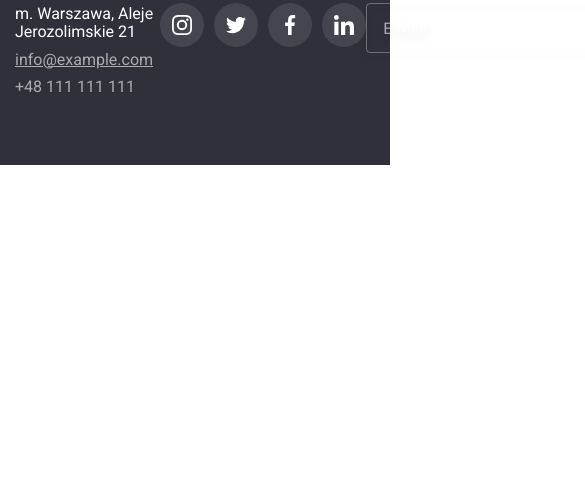
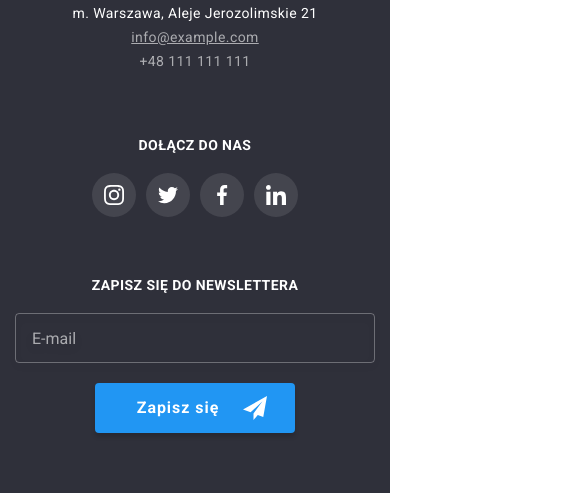
Before and after one commit to kgryguc/goit-markup-hw-08, a plain HTML site: page index.html in a window 390 px wide. Shown: the part 5256-5749 px from the top of the page, 585 px wide, since content can reach past the window. Before the commit the page ends 5421 px from the top, so only its background shows below. Drawn offline with nearby package versions, Linux system fonts and the light colour scheme.

Commit message:
footer mobile

```diff
--- a/sass/layout/_footer.scss
+++ b/sass/layout/_footer.scss
@@ -5,6 +5,9 @@
   &__wrapper {
     display: flex;
     justify-content: space-between;
+    flex-direction: column;
+    text-align: center;
+    gap: 60px;
   }
 
   &__address {
@@ -13,7 +16,9 @@
 
   &__contact-item {
     font-style: normal;
-    margin-bottom: 9px;
+    margin-bottom: 8px;
+    font-size: 14px;
+    letter-spacing: 0.03em;
 
     &--location {
       color: $col-text-white;
@@ -28,22 +33,25 @@
     &--tel {
       color: $col-text-white-alfa60;
       text-decoration: none;
+      margin-bottom: 0;
     }
   }
 
   &__section {
     color: $col-text-white;
   }
+
   &__section-title {
-    padding-top: 12px;
     margin-bottom: 20px;
     text-transform: uppercase;
     font-weight: 700;
     font-size: 14px;
+    letter-spacing: 0.03em;
   }
   &__social-links {
     display: flex;
     gap: 10px;
+    justify-content: center;
   }
   &__social-link {
     font-size: 0;
@@ -63,11 +71,13 @@
 
   &__newsletter-form {
     display: flex;
-    gap: 12px;
+    flex-direction: column;
+    gap: 20px;
+    align-items: center;
   }
 
   &__newsletter-input {
-    width: 358px;
+    width: 100%;
     height: 50px;
     position: relative;
     background-color: $col-transparent;
```
Also changed, not shown: css/main.min.css, 1 other file.
